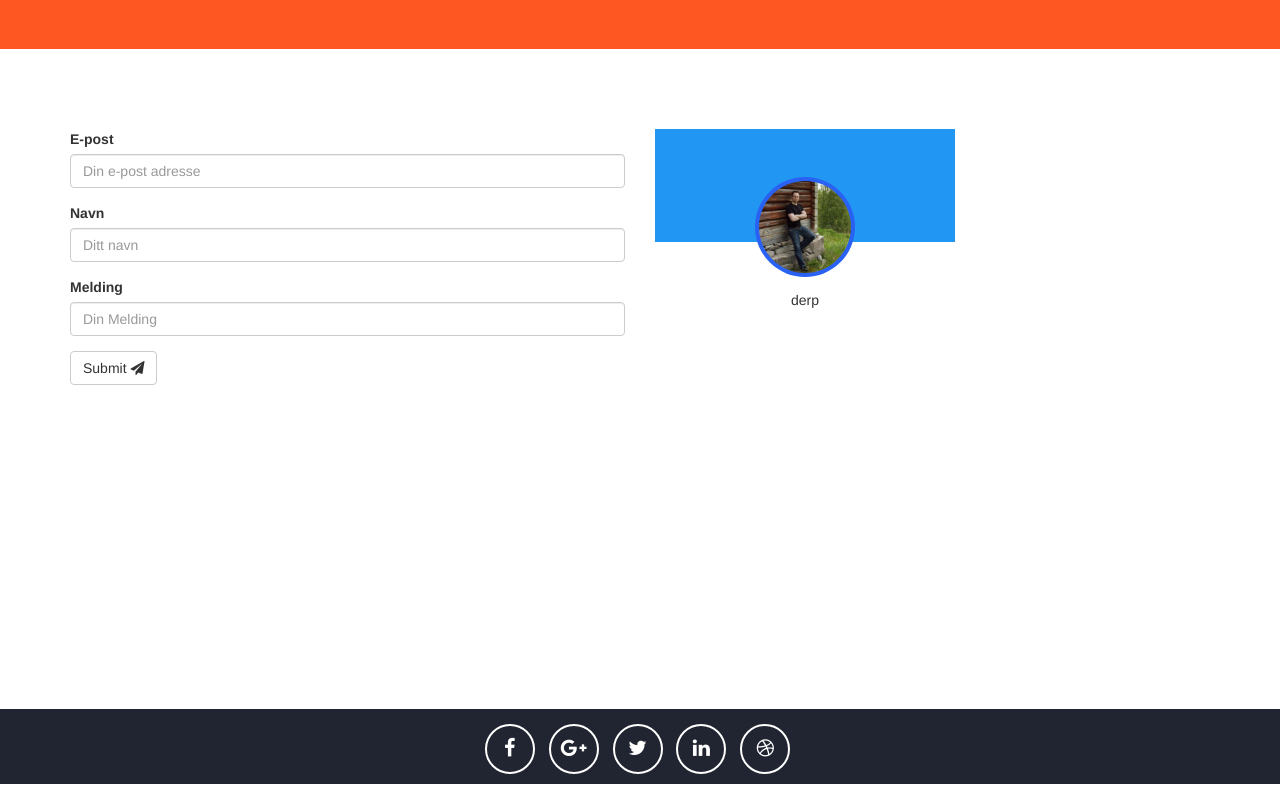
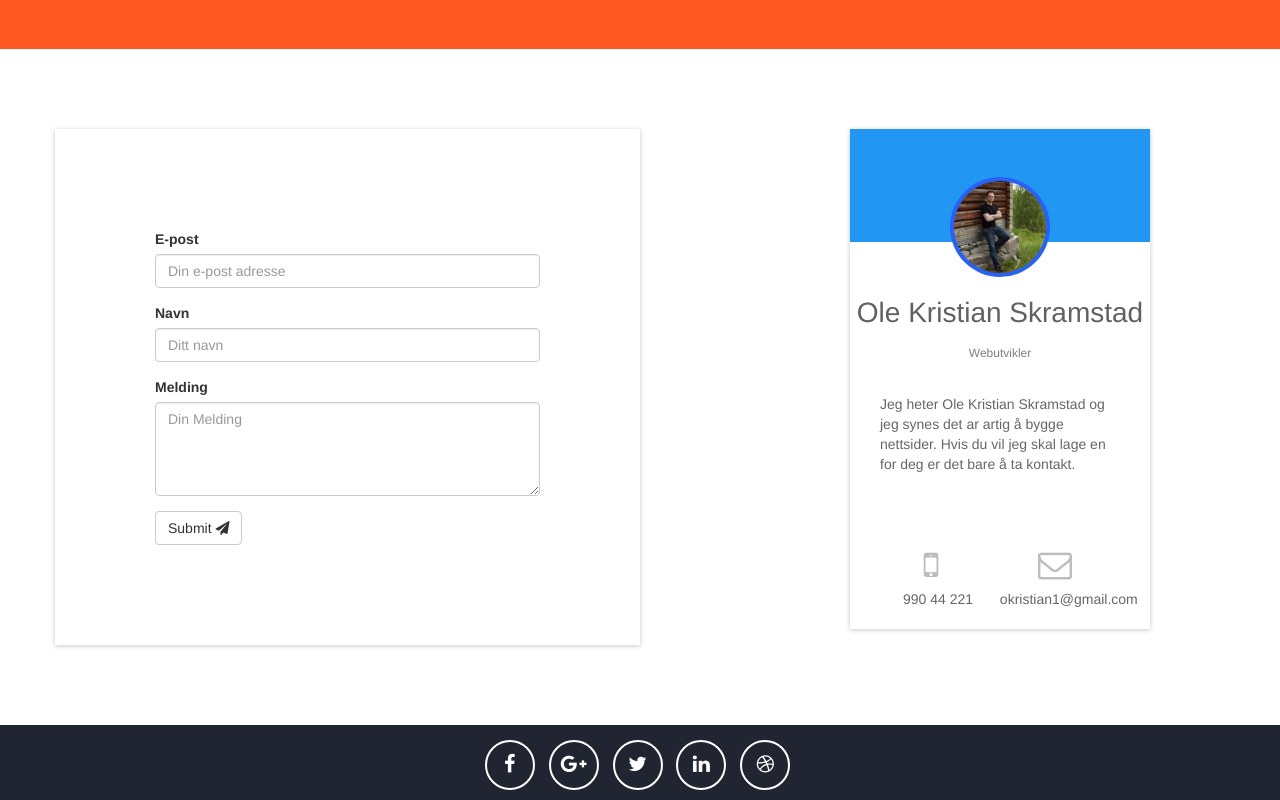
Before and after one commit to okristian1/portfolio, a plain HTML site: page index.html in a window 1280 px wide. Shown: the part 1952-2752 px from the top of the page. Drawn offline with nearby package versions, Linux system fonts and the light colour scheme.

Commit message:
finished social card

```diff
--- a/css/style.css
+++ b/css/style.css
@@ -21,7 +21,7 @@
 }
 
 .right-half {
-    background: url('../img/leanonme.jpg') 50% 30%;
+    background: url('../img/leanonme_large.jpg') 50% 30%;
     background-repeat: no-repeat;
     flex: 1;
     padding-top: 1rem;
@@ -39,6 +39,11 @@
 section {
     padding-top: 10vh;
     padding-bottom: 10vh;
+}
+
+.contact {
+    box-shadow: rgba(0,0,0,0.117647) 0px 1px 6px, rgba(0,0,0,0.117647) 0px 1px 4px;
+    padding: 100px;
 }
 
 footer {
@@ -106,6 +111,7 @@ hr.short
     box-shadow: ;
     display: flex;
     flex-direction: column;
+    box-shadow: rgba(0,0,0,0.117647) 0px 1px 6px, rgba(0,0,0,0.117647) 0px 1px 4px;
 
 }
 .top-bg {
@@ -131,3 +137,43 @@ hr.short
     flex: 3;
     align-items: center;
 }
+
+.profile-content h2 {
+    margin-top: 8px;
+    color: #616161;
+    font-size: 28px;
+}
+
+.profile-content h4 {
+    margin-top: 8px;
+    margin-bottom: 4px;
+    font-size: 12px;
+    color: rgba(0,0,0, .50);
+}
+
+.profile-content p {
+    font-size: 14px;
+    padding-left: 10%;
+    padding-right: 10%;
+    color: rgba(0,0,0, .60);
+}
+
+.profile-text {
+    margin-top: 30px;
+}
+
+ul.social-media   {
+    width: 50;
+    list-style-type: none;
+    display: flex;
+    font-size: 34px;
+    color: #BDBDBD;
+    position: absolute;
+    bottom: 0;
+}
+
+ul.social-media li {
+    padding-right: 20px;
+    white-space: nowrap;
+    font-size: 33;
+}
--- a/index.html
+++ b/index.html
@@ -146,7 +146,7 @@ Mange timer senere er jeg stolt av det jeg har oppnådd på eget iniativ, samtid
 <section id="contact">
     <div class="container">
         <div class="row">
-            <div class="col-sm-6">
+            <div class="col-sm-6 contact">
     <form method="POST" action="http://formspree.io/okristian1@gmail.com">  <div class="form-group">
     <label for="email">E-post</label>
     <input name="email" type="email" class="form-control" id="epost" placeholder="Din e-post adresse">
@@ -157,21 +157,37 @@ Mange timer senere er jeg stolt av det jeg har oppnådd på eget iniativ, samtid
   </div>
   <div class="form-group">
     <label for="message">Melding</label>
-      <input name="message" type="text" class="form-control" placeholder="Din Melding">
+      <textarea name="message" type="text" class="form-control" rows="4" placeholder="Din Melding"></textarea>
   </div>
   <button type="submit" class="btn btn-default">Submit <i class="fa fa-send"></i></button>
 </form>
 </div>
 
-            <div class="col-sm-6">
+            <div class="col-sm-4 col-sm-offset-2">
                 <div class="profile-container">
                 <div class="top-bg">
                 <img class="profile-img-circle" src="img/leanonme.jpg">
                 </div>
-                    <div class="profile-content">
-                    derp
+                    <div class="profile-content text-left">
+                        <h2>
+                        Ole Kristian Skramstad
+                        </h2>
+                        <h4>Webutvikler</h4>
+                        <p class="profile-text">
+            Jeg heter Ole Kristian Skramstad og jeg synes det ar artig å bygge nettsider. Hvis du vil jeg skal lage en for deg er det bare å ta kontakt.
+                        </p>
+                        <ul class="social-media text-center">
+                        <li>
+                            <i class="fa fa-mobile"></i>
+                            <p>990 44 221</p>
+                            </li>
+                        <li>
+                            <i class="fa fa-envelope-o"></i>
+                            <p>okristian1@gmail.com</p>
+                            </li>
+                        </ul>
                     </div>
-            </div>
+                        </div>
             </div>
 
         </div>
```
